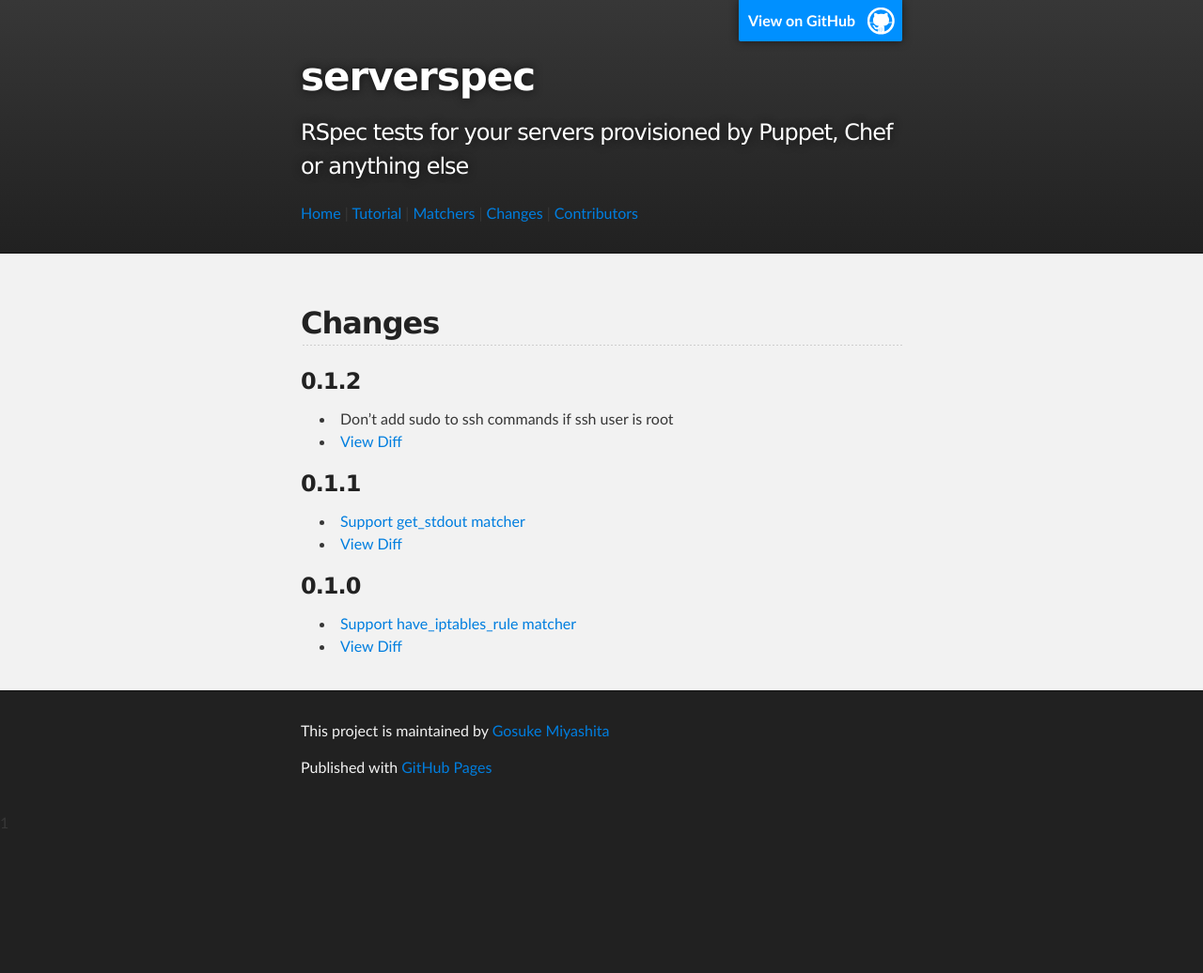
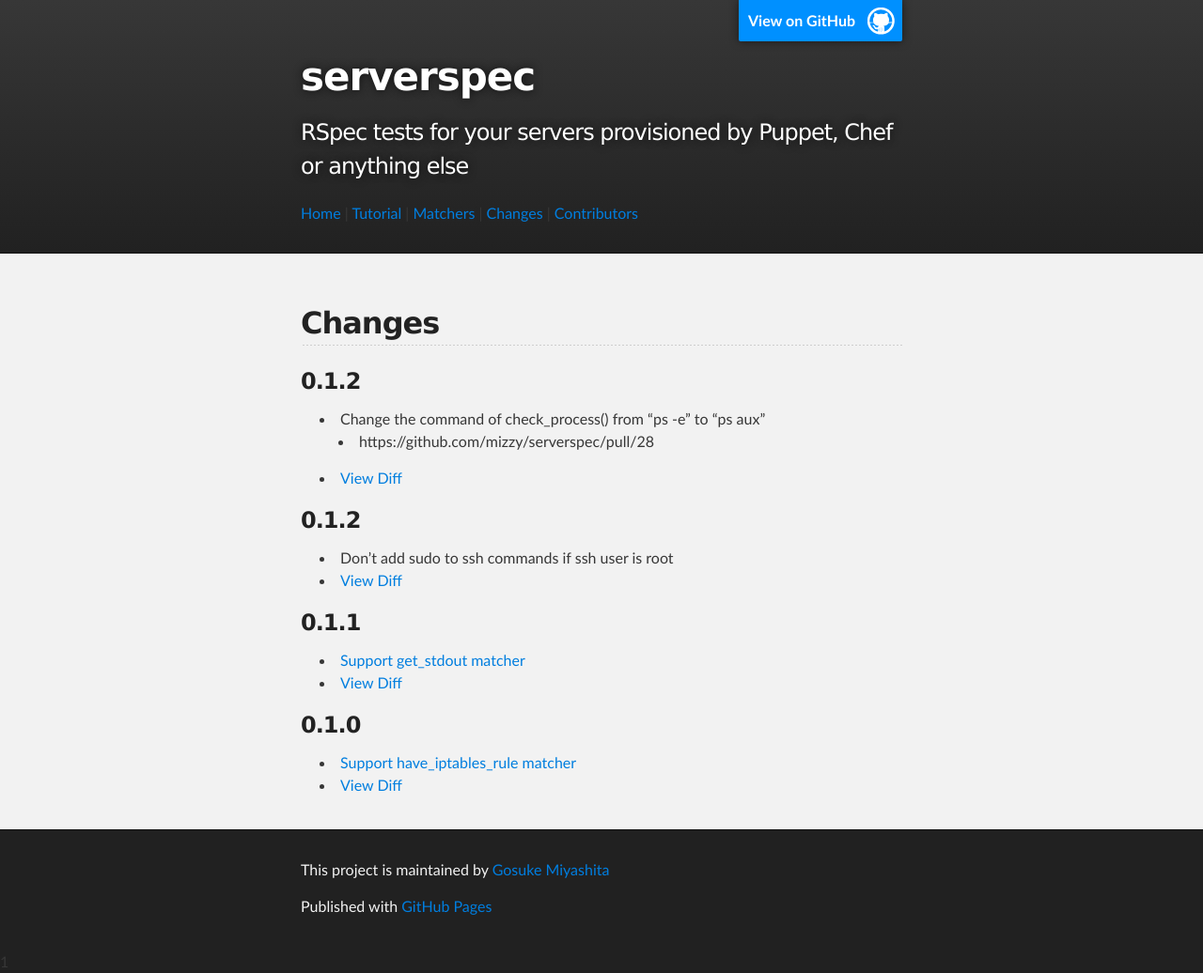
Before and after one commit to serverspec/serverspec.github.io, a Jekyll site: the page built from changes.md, in a window 1280 px wide. Shown: the whole page at 94% size. Built offline with Jekyll 4.4.1, drawn with Linux system fonts in a browser that asks for light colours; Markdown is read by kramdown in place of the engine named in the settings; before the commit the page ends 900 px from its top, so only the background shows below that.

Commit message:
Add changes of v0.1.3

```diff
--- a/changes.md
+++ b/changes.md
@@ -7,9 +7,14 @@ title: changes
 
 ### 0.1.2
 
+ * Change the command of check_process() from "ps -e" to "ps aux"
+   * https://github.com/mizzy/serverspec/pull/28
+ * [View Diff](https://github.com/mizzy/serverspec/compare/v0.1.2...v0.1.3)
+
+### 0.1.2
+
  * Don't add sudo to ssh commands if ssh user is root
  * [View Diff](https://github.com/mizzy/serverspec/compare/v0.1.1...v0.1.2)
-
 
 ### 0.1.1
 
```
